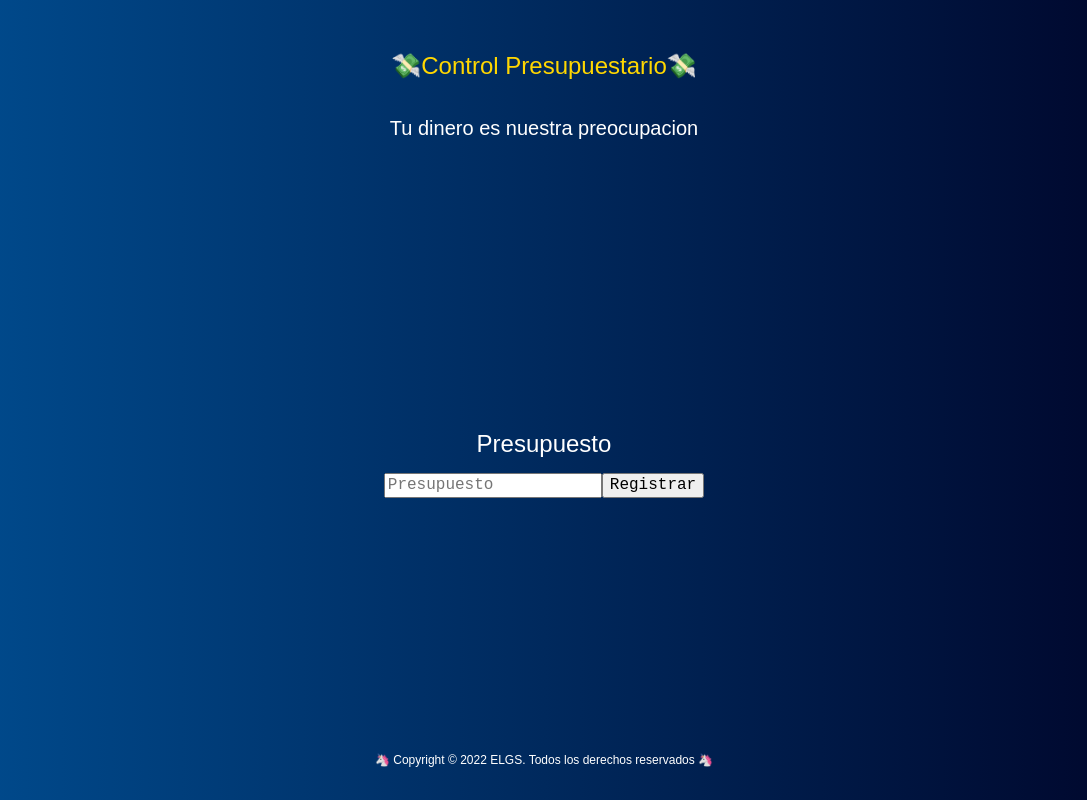
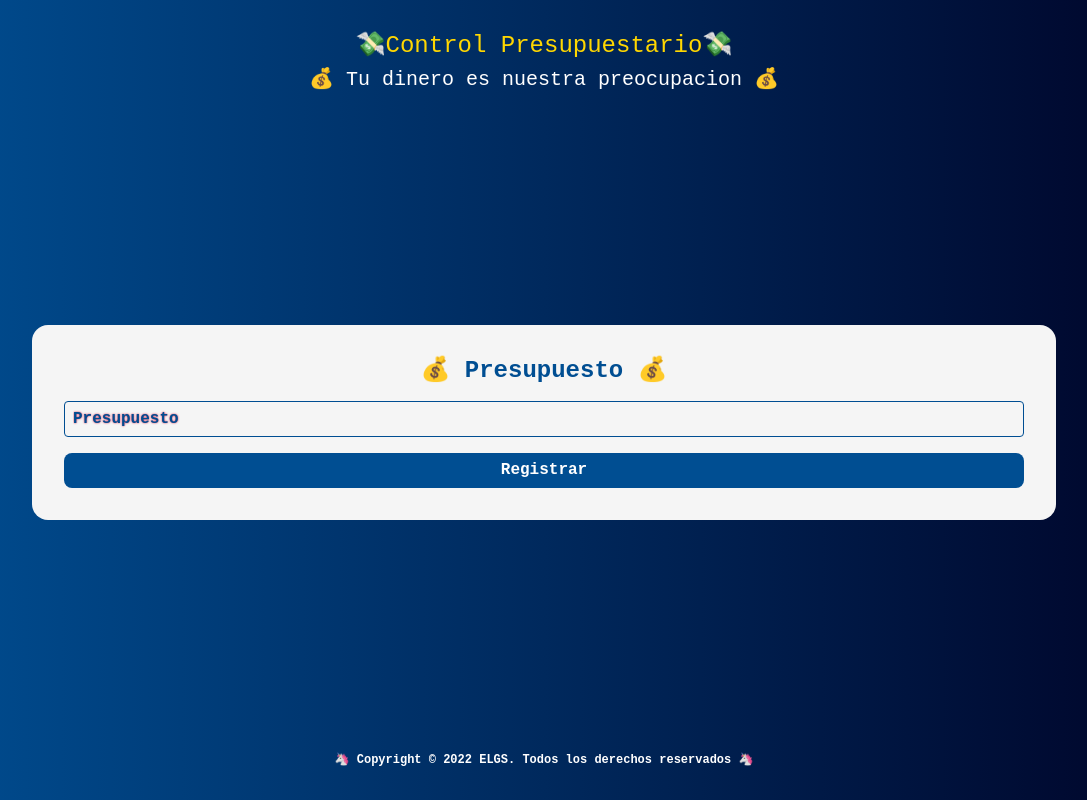
Before and after one commit to PeterArce96/control-presupuestario, a React (Create React App) app: page / in a window 1280 px wide. Shown: the whole page, without its empty margins (96-1183 px from the left). Built offline with nearby package versions, Linux system fonts and the light colour scheme.

Commit message:
estilos formulario

```diff
--- a/src/App.css
+++ b/src/App.css
@@ -1,11 +1,25 @@
-.main{
+html {
+  --primary-theme-color: #004e92;
+  --secondary-theme-color: #000428;
+  --primary-text-color: #fff;
+  --primary-highlight-color: #004e92;
+  --secondary-highlight-color: #ffd700;
+  --primary-card-color: #f5f5f5;
+  --invalid-color: #dc143c;
+  --padding-container: 0 2rem;
+  --max-width-container: 1024px;
+  --border-radius: 0.5rem;
+  --all-transitions: all 0.25s;
+}
+
+.main {
   grid-area: main;
   display: flex;
   align-items: center;
-  justify-content: center;
   width: 100%;
 }
-.main__logo{
+
+.main__logo {
   width: 50%;
 }
 
@@ -19,10 +33,90 @@
 }
 
 .header__name {
+  font-weight: 500;
   color: var(--secondary-highlight-color);
+  margin: 0;
 }
+
 .header__slogan {
+  font-weight: 300;
   font-size: 1.25rem;
+  margin: 0;
+}
+
+.budget {
+  flex: 1;
+}
+
+.budget__container {
+  display: flex;
+  flex-direction: column;
+  gap: 2rem;
+  max-width: var(--max-width-container);
+  margin: auto;
+  padding: var(--padding-container);
+}
+
+.budget__budget {
+  display: flex;
+  flex-direction: column;
+  gap: 1rem;
+  background-color: var(--primary-card-color);
+  padding: 2rem;
+  border-radius: 1rem;
+}
+
+.budget__title {
+  color: var(--primary-highlight-color);
+  font-weight: 800;
+  font-size: 1.5rem;
+  text-align: center;
+  margin: 0;
+}
+
+.budget__form {
+  display: flex;
+  flex-direction: column;
+  gap: 1rem;
+}
+
+.budget__form-input {
+  background-color: transparent;
+  border: 0.0625rem solid var(--primary-theme-color);
+  border-radius: 0.25rem;
+  color: var(--secondary-theme-color);
+  font-weight: 600;
+  padding: 0.5rem;
+  transition: var(--all-transitions);
+}
+
+.budget__form-input:invalid {
+  text-shadow:
+    0 0 0.125rem var(--invalid-color);
+}
+
+.budget__form-input:valid {
+  text-shadow:
+    0 0 0.125rem var(--primary-highlight-color);
+}
+
+.budget__form-input::placeholder {
+  color: var(--primary-theme-color);
+}
+
+.budget__form-button {
+  background-color: var(--primary-highlight-color);
+  border: none;
+  border-radius: var(--border-radius);
+  color: var(--primary-text-color);
+  font-weight: 700;
+  padding: 0.5rem;
+  cursor: pointer;
+  transition: var(--all-transitions);
+}
+
+.budget__form-button:hover {
+  filter: brightness(90%);
 }
 
 .alert p {
@@ -33,12 +127,6 @@
   padding: 1rem;
 }
 
-.contenido-principal {
-  background-color: white;
-  padding: 2rem;
-  border-radius: 1rem;
-}
-
 .presupuesto p {
   margin-bottom: 0;
   font-weight: bold;
@@ -46,23 +134,6 @@
 
 .presupuesto p span {
   font-weight: normal;
-}
-
-h1 {
-  font-family: 'Raleway', sans-serif;
-  font-weight: lighter;
-  color: white;
-  text-align: center;
-  font-size: 2rem;
-}
-
-h2 {
-  font-family: 'Raleway', sans-serif;
-  font-weight: 100;
-  color: white;
-  margin-bottom: 1rem;
-  font-size: 1.5rem;
-  text-align: center;
 }
 
 .campo {
@@ -80,25 +151,21 @@ h2 {
   border: 0.1rem solid transparent;
   border-radius: .25rem;
 }
-
 .alert-primary {
   color: #004085;
   background-color: #cce5ff;
   border-color: #b8daff;
 }
-
 .alert-success {
   color: #155724;
   background-color: #d4edda;
   border-color: #c3e6cb;
 }
-
 .alert-danger {
   color: #721c24;
   background-color: #f8d7da;
   border-color: #f5c6cb;
 }
-
 .alert-warning {
   color: #856404;
   background-color: #fff3cd;
@@ -139,11 +206,11 @@ h2 {
 }
 
 .footer {
+  grid-area: footer;
   text-align: center;
-  font-size: 0.8rem;
-  color: var(--text-color);
 }
-.footer__footer{
+
+.footer__footer {
   font-size: 0.75rem;
   margin: 0;
   padding: 2rem 0;
--- a/src/App.jsx
+++ b/src/App.jsx
@@ -7,7 +7,7 @@ import BudgetForm from './components/BudgetForm';
 function App() {
   const company = {
     name: '💸Control Presupuestario💸',
-    slogan: 'Tu dinero es nuestra preocupacion'
+    slogan: '💰 Tu dinero es nuestra preocupacion 💰'
   };
 
   const currentDateYear = new Date().getFullYear();
@@ -24,7 +24,8 @@ function App() {
       <main className="main">
         <section className="budget">
           <div className="budget__container">
-            <h2>Presupuesto</h2>
+            <div className='budget__budget'>
+              <h2 className='budget__title'>💰 Presupuesto 💰</h2>
               {
                 budgetForm ?
                   (
@@ -35,9 +36,10 @@ function App() {
                   )
                   :
                   (
-                  <h2>{budget}</h2>
+                    <h2 className='budget__title'>{budget}</h2>
                   )
               }
+            </div>
           </div>
         </section>
       </main>
--- a/src/components/BudgetForm.jsx
+++ b/src/components/BudgetForm.jsx
@@ -22,10 +22,11 @@ const BudgetForm = ({ setBudget, setBudgetForm }) => {
         <input
             type="number"
             placeholder="Presupuesto"
+            className="budget__form-input"
             onChange={(e) => setbudgetInput(e.target.value)}
             required
         />
-        <button>Registrar</button>
+        <button className="budget__form-button">Registrar</button>
         </form>
     );
     }
--- a/src/index.css
+++ b/src/index.css
@@ -2,9 +2,15 @@ html {
   --primary-theme-color: #004e92;
   --secondary-theme-color: #000428;
   --primary-text-color: #fff;
+  --primary-highlight-color: #004e92;
   --secondary-highlight-color: #ffd700;
+  --primary-card-color: #f5f5f5;
+  --invalid-color: #dc143c;
+  --padding-container: 0 2rem;
+  --max-width-container: 1024px;
+  --border-radius: 0.5rem;
+  --all-transitions: all 0.25s;
 }
-
 .body {
   background-image: linear-gradient(to right, var(--primary-theme-color), var(--secondary-theme-color));
   color: var(--primary-text-color);
```
Also changed, not shown: src/components/BudgetSummary.jsx (added, +8 -0 lines). Lines whose indentation alone changed are shown as unchanged.
